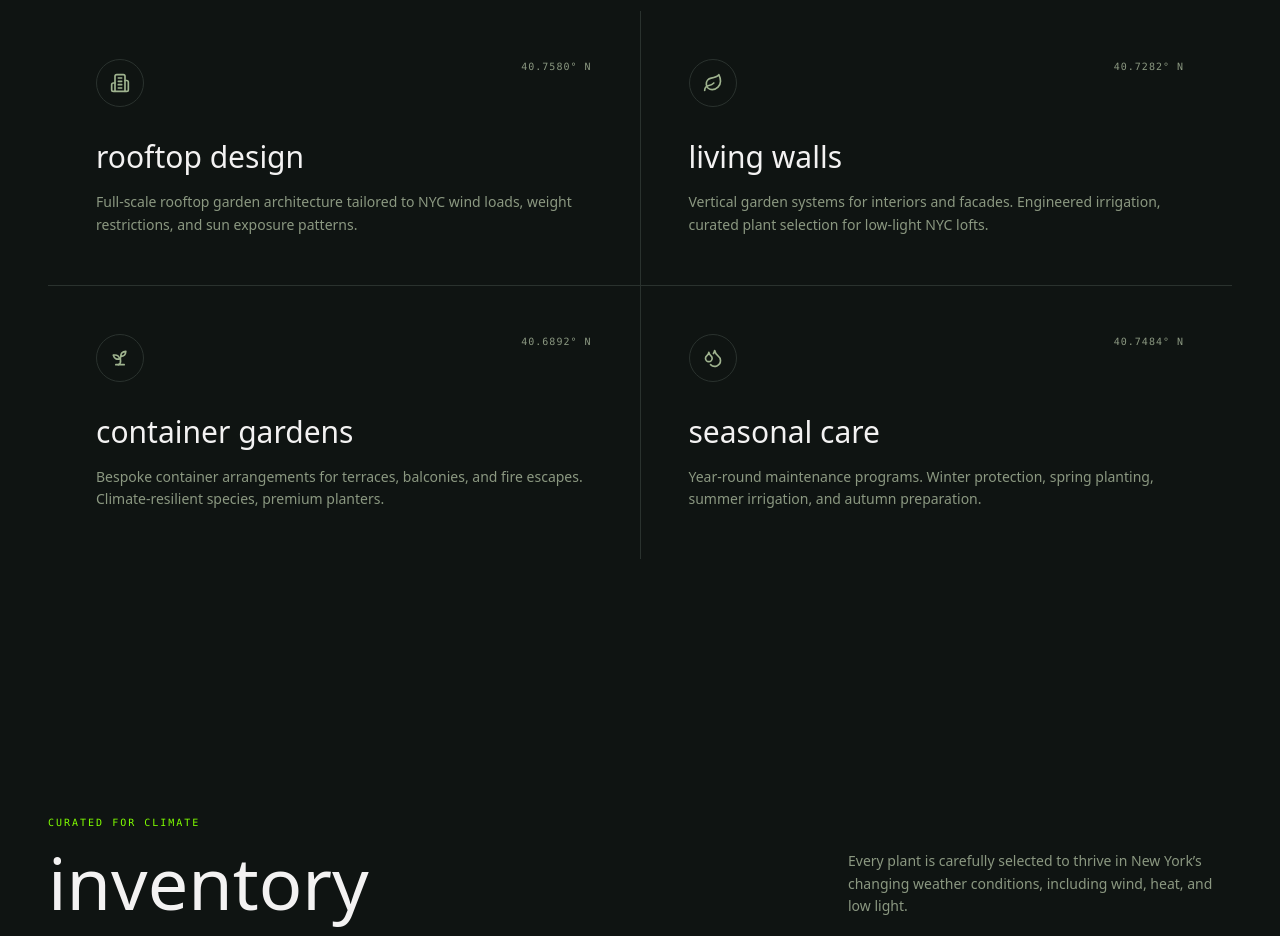
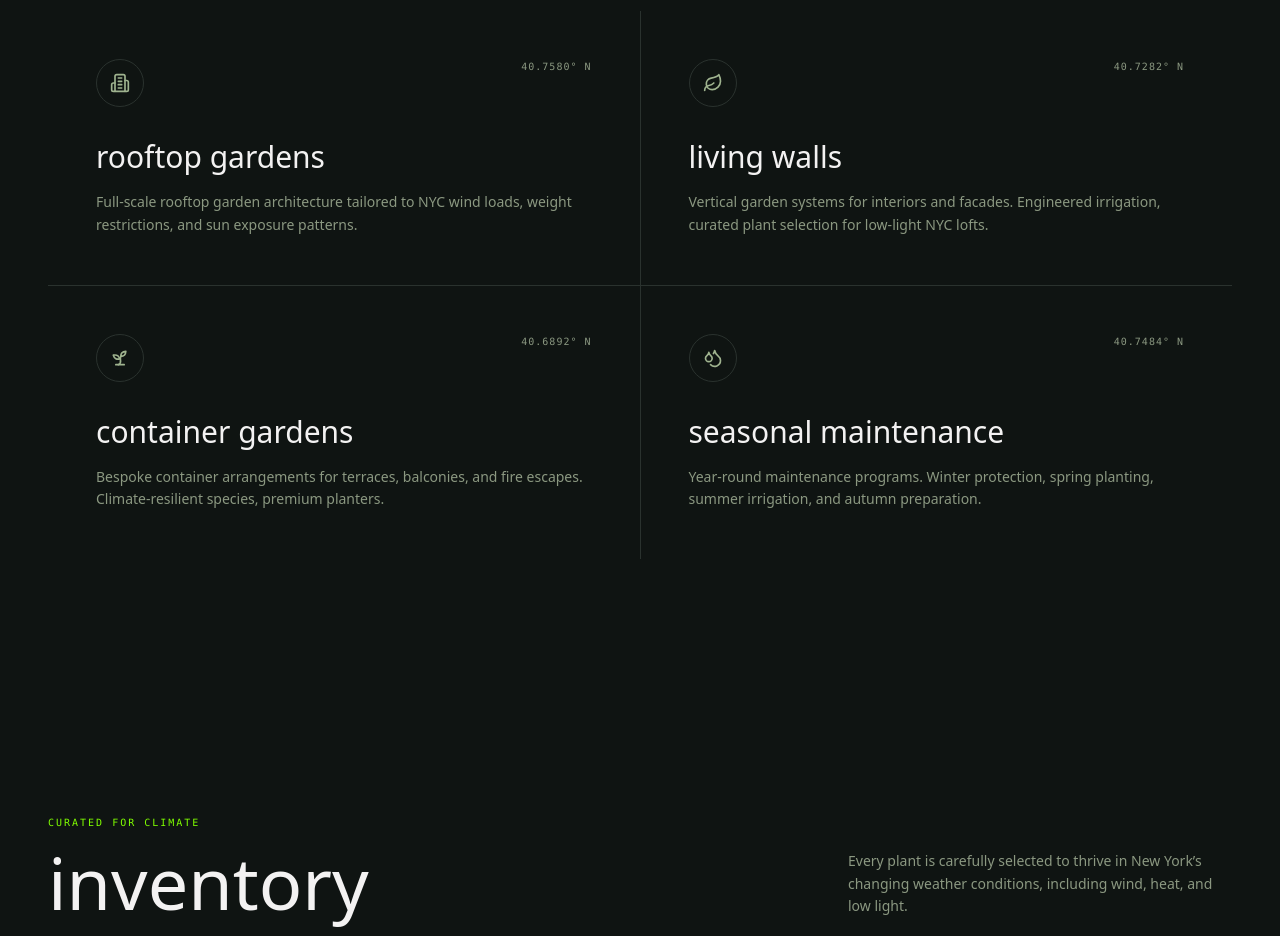
Before and after one commit to rumachoudhury/skylight-panters, a React (Vite) app: page / in a window 1280 px wide. Shown: the part 1100-2036 px from the top of the page. Built offline with nearby package versions, Linux system fonts and the light colour scheme; no server answers.

Commit message:
Update service titles for cleaner UI

```diff
--- a/src/components/ruma/Services.jsx
+++ b/src/components/ruma/Services.jsx
@@ -1,37 +1,67 @@
 import { motion } from "framer-motion";
 import { Leaf, Building2, Sprout, Droplets } from "lucide-react";
+
+// const services = [
+//   {
+//     icon: Building2,
+//     title: "rooftop design",
+//     description:
+//       "Full-scale rooftop garden architecture tailored to NYC wind loads, weight restrictions, and sun exposure patterns.",
+//     coordinate: "40.7580° N",
+//   },
+//   {
+//     icon: Leaf,
+//     title: "living walls",
+//     description:
+//       "Vertical garden systems for interiors and facades. Engineered irrigation, curated plant selection for low-light NYC lofts.",
+//     coordinate: "40.7282° N",
+//   },
+//   {
+//     icon: Sprout,
+//     title: "container gardens",
+//     description:
+//       "Bespoke container arrangements for terraces, balconies, and fire escapes. Climate-resilient species, premium planters.",
+//     coordinate: "40.6892° N",
+//   },
+//   {
+//     icon: Droplets,
+//     title: "seasonal care",
+//     description:
+//       "Year-round maintenance programs. Winter protection, spring planting, summer irrigation, and autumn preparation.",
+//     coordinate: "40.7484° N",
+//   },
+// ];
 
 const services = [
   {
     icon: Building2,
-    title: "rooftop design",
+    title: "Rooftop Gardens",
     description:
       "Full-scale rooftop garden architecture tailored to NYC wind loads, weight restrictions, and sun exposure patterns.",
     coordinate: "40.7580° N",
   },
   {
     icon: Leaf,
-    title: "living walls",
+    title: "Living Walls",
     description:
       "Vertical garden systems for interiors and facades. Engineered irrigation, curated plant selection for low-light NYC lofts.",
     coordinate: "40.7282° N",
   },
   {
     icon: Sprout,
-    title: "container gardens",
+    title: "Container Gardens",
     description:
       "Bespoke container arrangements for terraces, balconies, and fire escapes. Climate-resilient species, premium planters.",
     coordinate: "40.6892° N",
   },
   {
     icon: Droplets,
-    title: "seasonal care",
+    title: "Seasonal Maintenance",
     description:
       "Year-round maintenance programs. Winter protection, spring planting, summer irrigation, and autumn preparation.",
     coordinate: "40.7484° N",
   },
 ];
-
 export default function Services() {
   return (
     <section id="services" className="relative  py-24 md:py-32  px-6 md:px-12">
```
